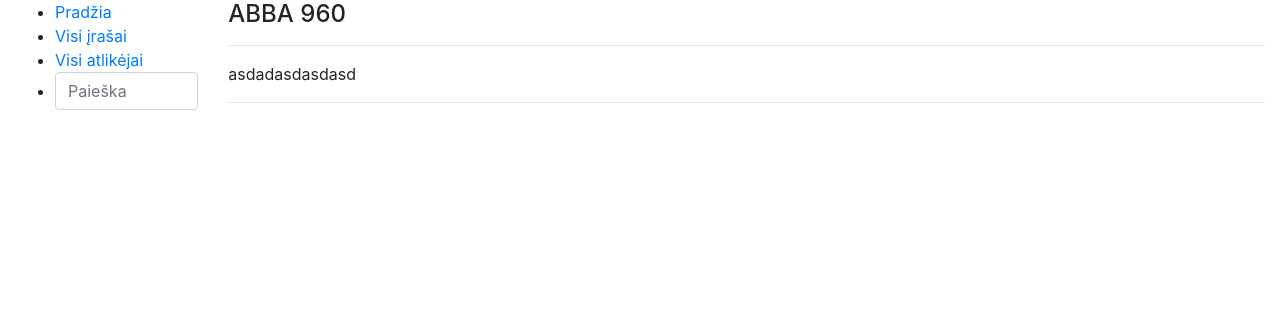
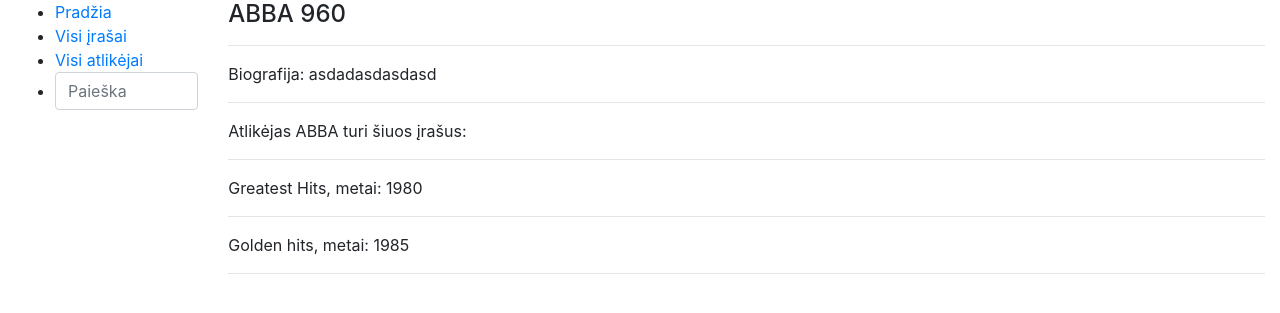
Before and after one commit to regis1986/kartojimasprj, a Django app: page /artistai/1 in a window 1280 px wide. Shown: the top 313 px of the page. Run offline with Django 4.2, Linux system fonts and the light colour scheme; data comes from the database, SQL or seed files in the repository; some libraries are stand-ins or nearby versions.

Commit message:
vieno artisto viewse prijungti jo irasai, per related_name is modelio

```diff
--- a/irasai/templates/artistas_vienas.html
+++ b/irasai/templates/artistas_vienas.html
@@ -3,7 +3,16 @@
 {% block content %}
 <h4> {{ artistas_viena_eilute_t.pavadinimas }} {{ artistas_viena_eilute_t.metai }}</h4>
 <hr/>
-<p> {{ artistas_viena_eilute_t.biografija }} </p>
+<p>Biografija: {{ artistas_viena_eilute_t.biografija }} </p>
 <hr/>
-
+{% if artistas_viena_eilute_t.irasas_set.all %}
+<p>Atlikėjas {{ artistas_viena_eilute_t.pavadinimas }} turi šiuos įrašus: </p>
+<hr/>
+    {% for irasas_o in artistas_viena_eilute_t.irasas_set.all %}
+        <p>{{ irasas_o.albumas }}, metai: {{ irasas_o.metai_pasirode }}</p>
+        <hr/>
+    {% endfor %}
+{% else %}
+    <p>Atlikėjo įrašų nėra</p>
+{% endif %}
 {% endblock %}
```
